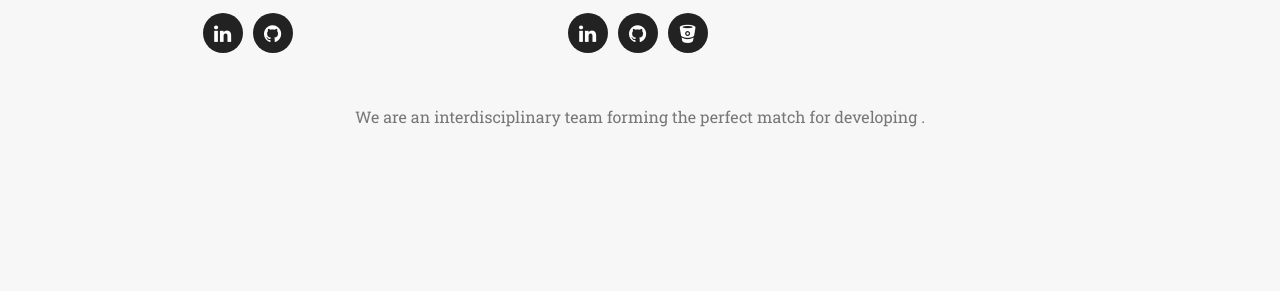
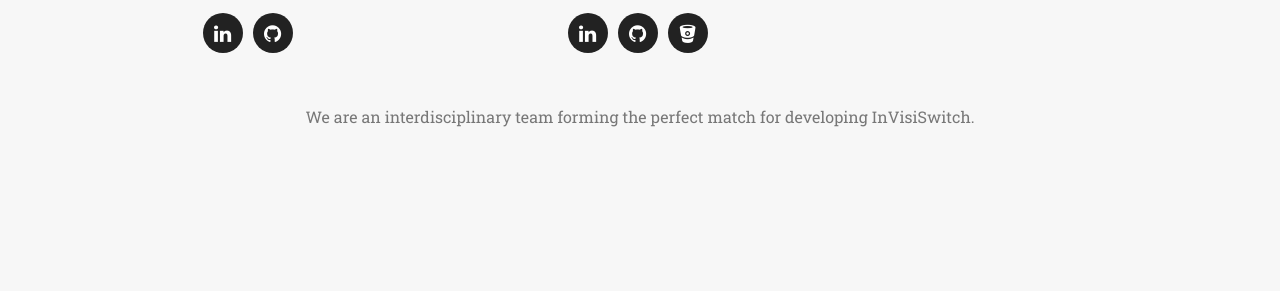
Before and after one commit to conink/conink.github.io, a Jekyll site: the page built from index.html, in a window 1280 px wide and 900 px high, scrolled down 2892 px. Shown: the part 154-454 px from the top of the window. Built offline with Jekyll 4.4.1, drawn with Linux system fonts in a browser that asks for light colours; some web fonts are replaced; comment, search, counter and statistics services are not loaded.

Commit message:
fixed variable name

```diff
--- a/_includes/team.html
+++ b/_includes/team.html
@@ -25,7 +25,7 @@
     </div>
     <div class="row">
       <div class="col-lg-8 col-lg-offset-2 text-center">
-        <p class="large text-muted">We are an interdisciplinary team forming the perfect match for developing {{site.page}}.</p>
+        <p class="large text-muted">We are an interdisciplinary team forming the perfect match for developing {{site.title}}.</p>
       </div>
     </div>
   </div>
```
